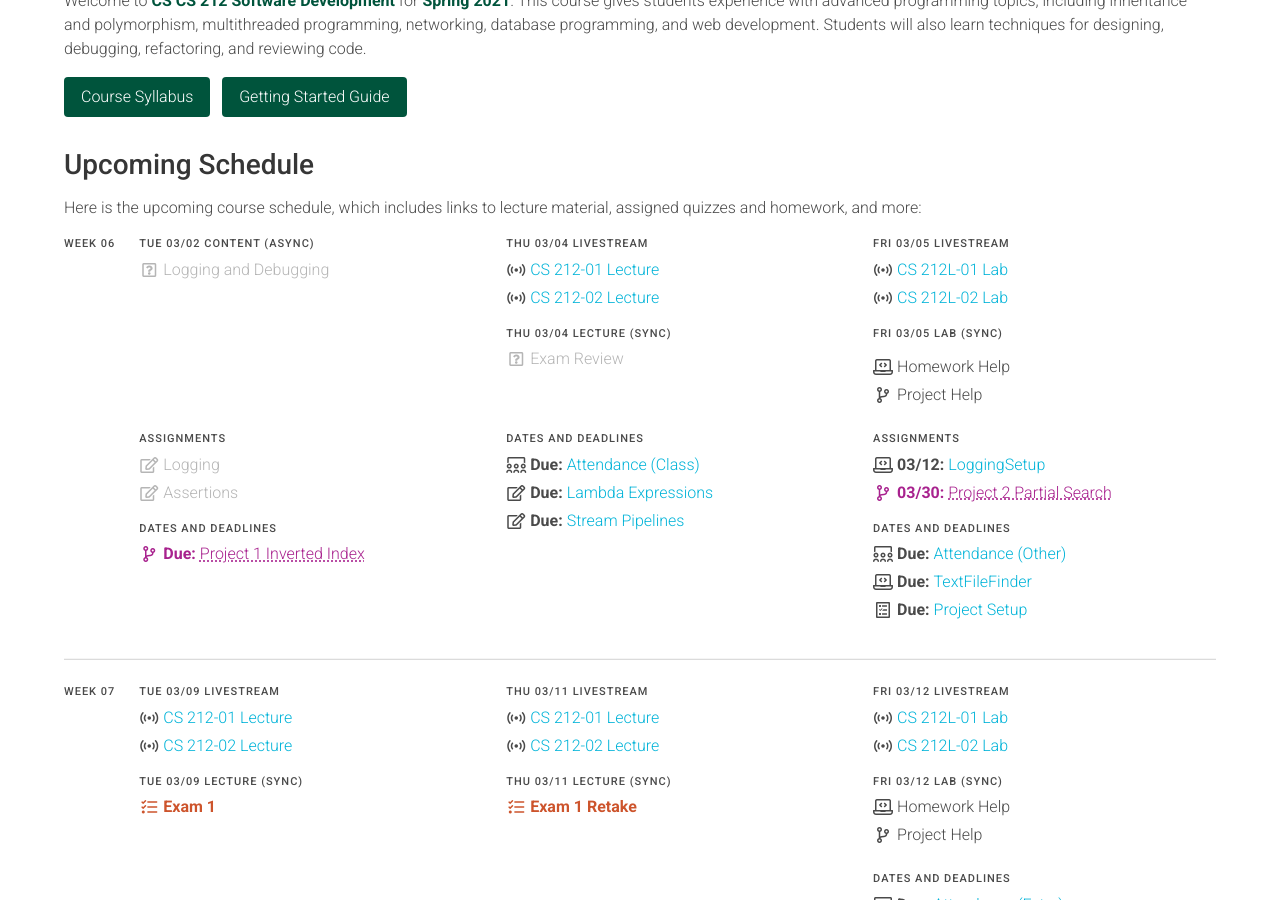
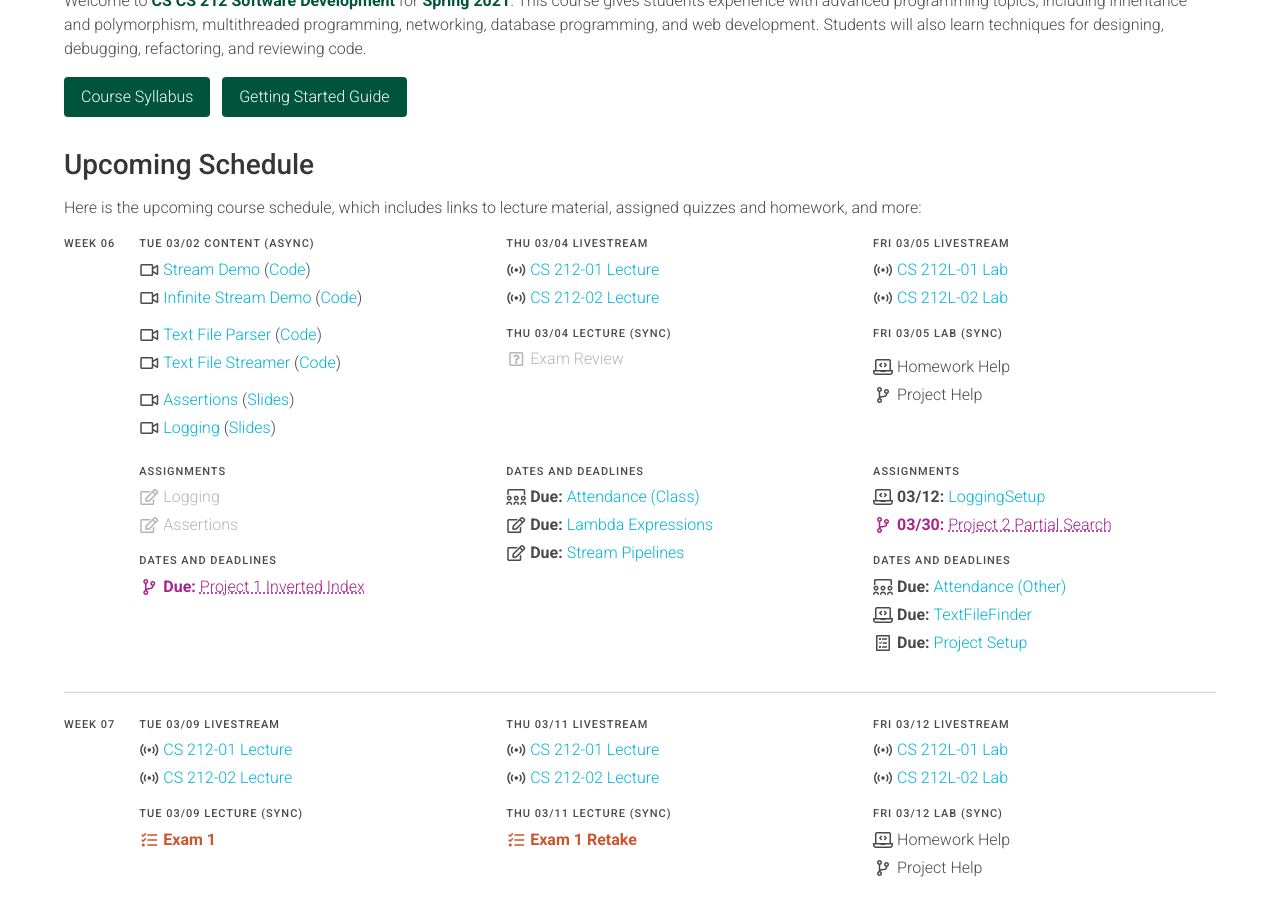
Before and after one commit to usf-cs212-spring2021/usf-cs212-spring2021.github.io, a Jekyll site: the page built from index.md, in a window 1280 px wide and 900 px high, scrolled down 341 px. Built offline with Jekyll 4.4.1, drawn with Linux system fonts in a browser that asks for light colours.

Commit message:
Adding async content

```diff
--- a/_data/schedule.yml
+++ b/_data/schedule.yml
@@ -760,8 +760,37 @@ weeks:
         sections:
           - label: 'Content (Async)'
             items:
-              - text: 'Logging and Debugging'
-                type: *pending
+              - text: 'Stream Demo'
+                icon: 'video'
+                link: 'https://usfca.zoom.us/rec/share/LQIzdLmSARnAEdl3mPQ4Ym_993zxSfMYze6_AEVlyNXm9re1poC-YQonsnD5-BU-.nT8bQ5vMEuFzcaEB?startTime=1600722040000'
+                more: '(<a href="https://github.com/usf-cs212-spring2021/lectures/blob/main/StreamPipelines/src/main/java/StreamDemo.java">Code</a>)'
+
+              - text: 'Infinite Stream Demo'
+                icon: 'video'
+                link: 'https://usfca.zoom.us/rec/share/pnLR7CNnJqCJvE_ErBJQDfeJ_jbPl8Q7adQbAviCzXDQm_GyUNIYLIxPdTk3ZjbX.3rproGsQ0Wl2c8Ut?startTime=1600724319000'
+                more: '(<a href="https://github.com/usf-cs212-spring2021/lectures/blob/main/StreamPipelines/src/main/java/InfiniteStreamDemo.java">Code</a>)'
+
+              - text: 'Text File Parser'
+                icon: 'video'
+                link: 'https://usfca.zoom.us/rec/share/etH9qBLCYaqX0p8JPrCFUPn4P47Mn8GdGJWZjrSoQ8oloxVTEMCmZCRwXxAIKm4f.85A1_fkDLCv5l_XI?startTime=1600726733000'
+                type: 'bump'
+                more: '(<a href="https://github.com/usf-cs212-spring2021/lectures/blob/main/LambdaExpressions/src/main/java/TextFileParser.java">Code</a>)'
+
+              - text: 'Text File Streamer'
+                icon: 'video'
+                link: 'https://usfca.zoom.us/rec/share/KlcSNa5WpmQ9sOBfOo_oW8F2cxR3L7iXNk89hPTascGW4KmqhvOsM9yHrapKrIXH.984GrtNsqlYWKIBQ?startTime=1600728111000'
+                more: '(<a href="https://github.com/usf-cs212-spring2021/lectures/blob/main/StreamPipelines/src/main/java/TextFileStreamer.java">Code</a>)'
+
+              - text: 'Assertions'
+                icon: 'video'
+                link: 'https://usfca.zoom.us/rec/share/zE8NgYcccrCbSO3A3ZFopjZScpD1uztiYKdy2l5KoIg280wuyGdmjQfrLLREFjrW.gd5VDL-M2-lAce_a?startTime=1614645969000'
+                more: '(<a href="https://docs.google.com/presentation/d/e/2PACX-1vTl6LC2VscLhK2W6pmh_-EaL3_I1_Zx8tK5qrWGBueNmX-QoRda08cAc03_dgLZPn6p7eZzujLyhuPo/pub?start=false&loop=false&delayms=3000">Slides</a>)'
+                type: 'bump'
+
+              - text: 'Logging'
+                icon: 'video'
+                link: 'https://usfca.zoom.us/rec/share/JeVvAEsJBdRxyHkf08H2Xv-shUoUxARR8Am0Wq86OuX15iP0Pfur00O_x0H04OuU.AKoAHIFt2xRmz6Wl?startTime=1614644404000'
+                more: '(<a href="https://docs.google.com/presentation/d/e/2PACX-1vRDxdHjmrgM4ceVlPFpI1a2wLSJRNw5i4L0n_ihet9T0D1RMtjrDsUL15P4eubiB0fgXa-Usg8cVZvX/pub?start=false&loop=false&delayms=3000">Slides</a>)'
 
           - <<: *assignments
             items:
```
